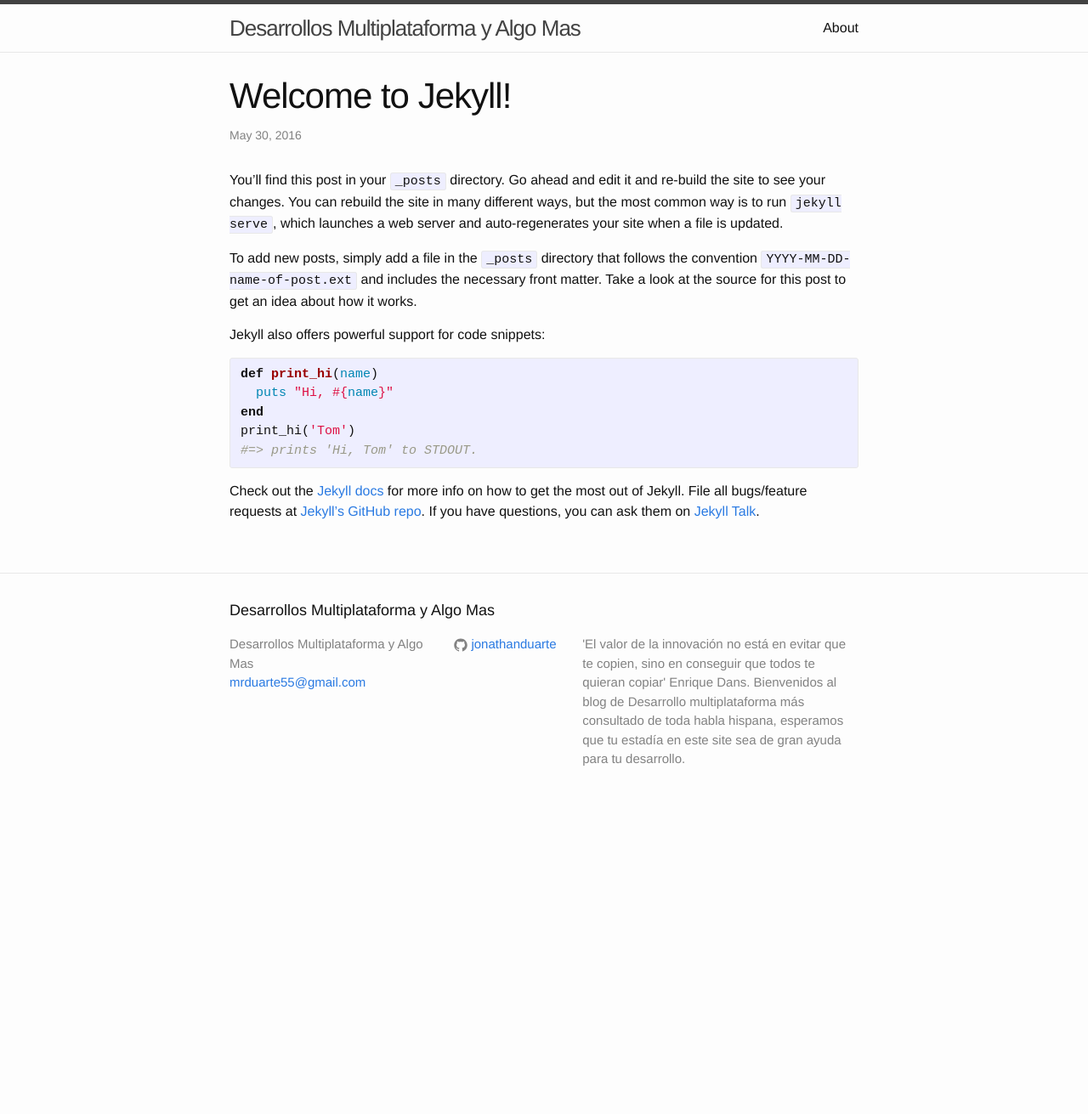
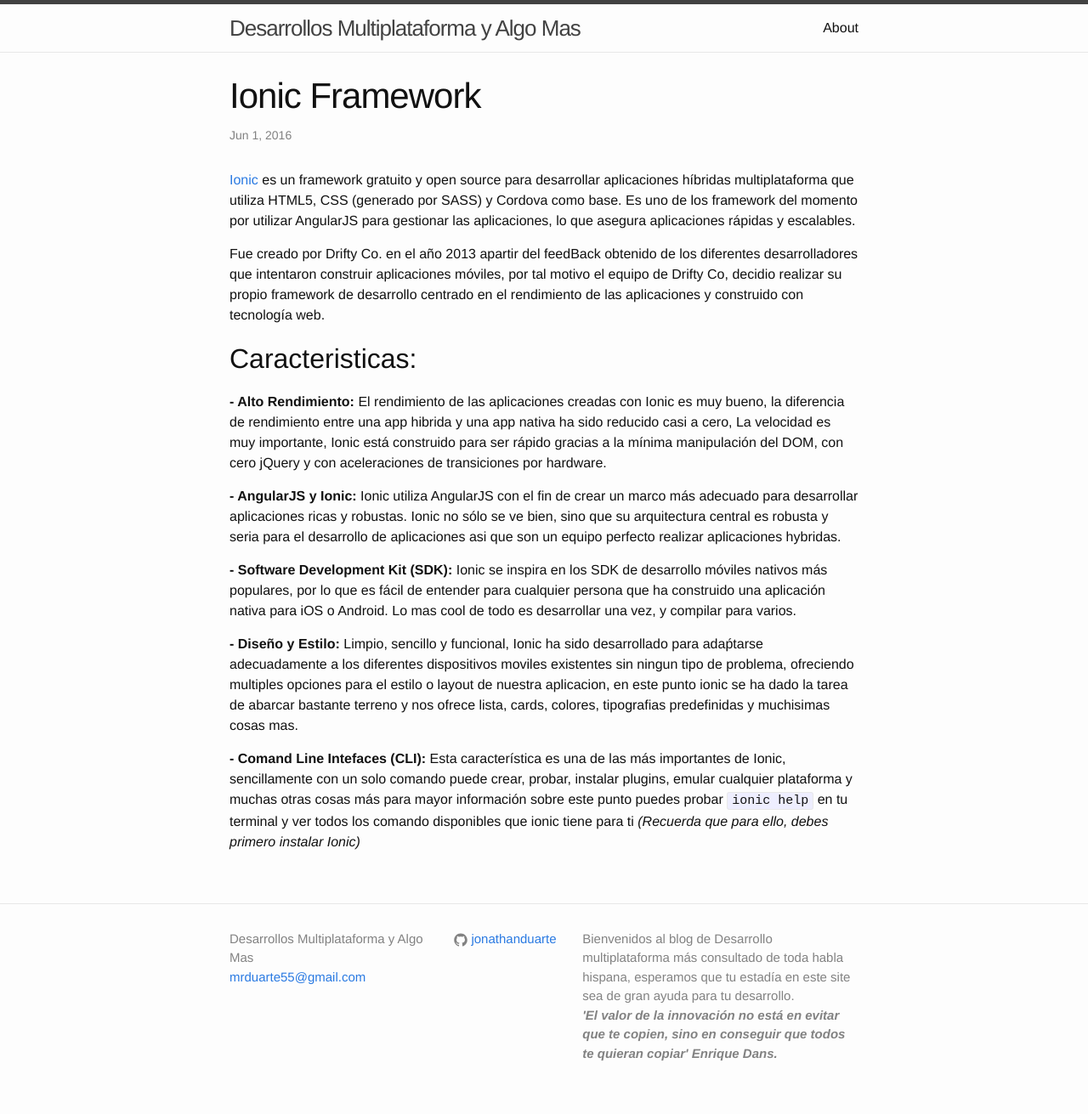
Before and after one commit to jonathanduarte/JonathanDuarte.github.io, a Jekyll site: the page built from _posts/2016-05-30-welcome-to-jekyll.markdown, in a window 1280 px wide. Shown: the whole page at 85% size. Built offline with Jekyll 4.4.1, drawn with Linux system fonts in a browser that asks for light colours; before the commit the page ends 965 px from its top, so only the background shows below that.

Commit message:
postIonic

```diff
--- a/_config.yml
+++ b/_config.yml
@@ -1,6 +1,7 @@
 title: Desarrollos Multiplataforma y Algo Mas
 email: mrduarte55@gmail.com
-description:  "'El valor de la innovación no está en evitar que te copien, sino en conseguir que todos te quieran copiar' Enrique Dans.                Bienvenidos al blog de Desarrollo multiplataforma más consultado de toda  habla hispana, esperamos que tu estadía en este site sea de gran ayuda para tu desarrollo."
+description: "Bienvenidos al blog de Desarrollo multiplataforma más consultado de toda  habla hispana, esperamos que tu estadía en este site sea de gran ayuda para tu desarrollo.</br>
+<i><b>'El valor de la innovación no está en evitar que te copien, sino en conseguir que todos te quieran copiar' Enrique Dans.</i></b>"
 baseurl: "" # the subpath of your site, e.g. /blog
 url: "http://JonathanDuarte.github.io" # the base hostname & protocol for your site
 github_username:  jonathanduarte
--- a/_includes/footer.html
+++ b/_includes/footer.html
@@ -1,8 +1,6 @@
 <footer class="site-footer">
 
   <div class="wrapper">
-
-    <h2 class="footer-heading">{{ site.title }}</h2>
 
     <div class="footer-col-wrapper">
       <div class="footer-col footer-col-1">
--- a/_posts/2016-05-30-welcome-to-jekyll.markdown
+++ b/_posts/2016-05-30-welcome-to-jekyll.markdown
@@ -1,25 +1,23 @@
 ---
 layout: post
-title:  "Welcome to Jekyll!"
-date:   2016-05-30 15:59:36 -0500
-categories: jekyll update
+title:  "Ionic Framework"
+date:   2016-06-01 08:00:00 -0500
+categories: Tecnologia
 ---
-You’ll find this post in your `_posts` directory. Go ahead and edit it and re-build the site to see your changes. You can rebuild the site in many different ways, but the most common way is to run `jekyll serve`, which launches a web server and auto-regenerates your site when a file is updated.
+[Ionic][ionicDocs] es un framework gratuito y open source para desarrollar aplicaciones híbridas multiplataforma que utiliza HTML5, CSS (generado por SASS) y Cordova como base. Es uno de los framework del momento por utilizar AngularJS para gestionar las aplicaciones, lo que asegura aplicaciones rápidas y escalables.
 
-To add new posts, simply add a file in the `_posts` directory that follows the convention `YYYY-MM-DD-name-of-post.ext` and includes the necessary front matter. Take a look at the source for this post to get an idea about how it works.
+Fue creado por Drifty Co. en el año 2013 apartir del feedBack obtenido de los diferentes desarrolladores que intentaron construir aplicaciones móviles, por tal motivo el equipo de Drifty Co, decidio realizar su propio framework de desarrollo centrado en el rendimiento de las aplicaciones y construido con tecnología web.
 
-Jekyll also offers powerful support for code snippets:
+<h2>Caracteristicas:</h2>
 
-{% highlight ruby %}
-def print_hi(name)
-  puts "Hi, #{name}"
-end
-print_hi('Tom')
-#=> prints 'Hi, Tom' to STDOUT.
-{% endhighlight %}
+<b>- Alto Rendimiento: </b>El rendimiento de las aplicaciones creadas con Ionic es muy bueno, la diferencia de rendimiento entre una app hibrida y una app nativa ha sido reducido casi a cero, La velocidad es muy importante, Ionic está construido para ser rápido gracias a la mínima manipulación del DOM, con cero jQuery y con aceleraciones de transiciones por hardware.
 
-Check out the [Jekyll docs][jekyll-docs] for more info on how to get the most out of Jekyll. File all bugs/feature requests at [Jekyll’s GitHub repo][jekyll-gh]. If you have questions, you can ask them on [Jekyll Talk][jekyll-talk].
+<b>- AngularJS y Ionic:</b> Ionic utiliza AngularJS con el fin de crear un marco más adecuado para desarrollar aplicaciones ricas y robustas. Ionic no sólo se ve bien, sino que su arquitectura central es robusta y seria para el desarrollo de aplicaciones asi que son un equipo perfecto realizar aplicaciones hybridas.
 
-[jekyll-docs]: http://jekyllrb.com/docs/home
-[jekyll-gh]:   https://github.com/jekyll/jekyll
-[jekyll-talk]: https://talk.jekyllrb.com/
+<b>- Software Development Kit (SDK):</b> Ionic se inspira en los SDK de desarrollo móviles nativos más populares, por lo que es fácil de entender para cualquier persona que ha construido una aplicación nativa para iOS o Android. Lo mas cool de todo es desarrollar una vez, y compilar para varios.
+
+<b>- Diseño y Estilo:</b> Limpio, sencillo y funcional, Ionic ha sido desarrollado para adaṕtarse adecuadamente a los diferentes dispositivos moviles existentes sin ningun tipo de problema, ofreciendo multiples opciones para el estilo o layout de nuestra aplicacion, en este punto ionic se ha dado la tarea de abarcar bastante terreno y nos ofrece lista, cards, colores, tipografias predefinidas y muchisimas cosas mas.
+
+<b>- Comand Line Intefaces (CLI):</b> Esta característica es una de las más importantes de Ionic, sencillamente con un solo comando puede crear, probar, instalar plugins, emular cualquier plataforma y muchas otras cosas más para mayor información sobre este punto puedes probar `ionic help` en tu terminal y ver todos los comando disponibles que ionic tiene para ti <i>(Recuerda que para ello, debes primero instalar Ionic)</i>
+
+[ionicDocs]:http://ionicframework.com/docs/
--- a/index.html
+++ b/index.html
@@ -18,6 +18,6 @@
     {% endfor %}
   </ul>
 
-  <p class="rss-subscribe">subscribe <a href="{{ "/feed.xml" | prepend: site.baseurl }}">via RSS</a></p>
+
 
 </div>
```
